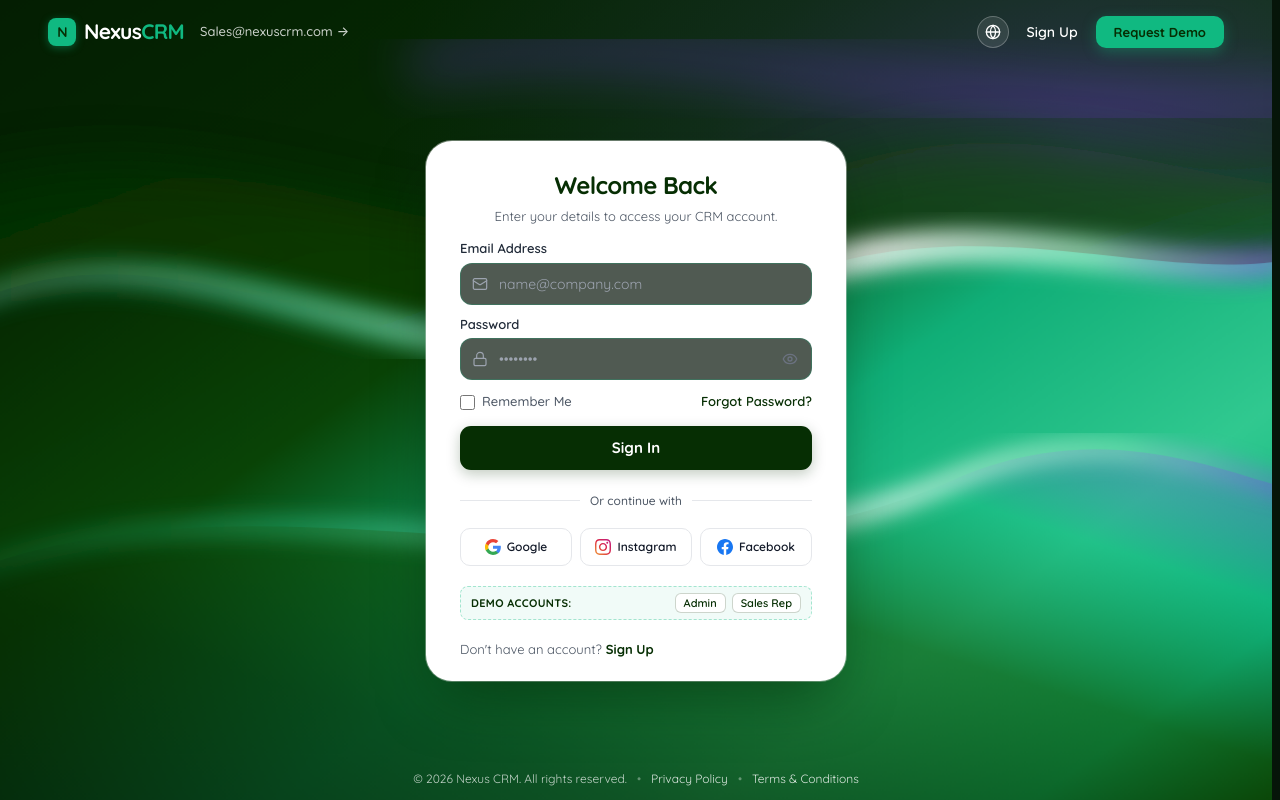
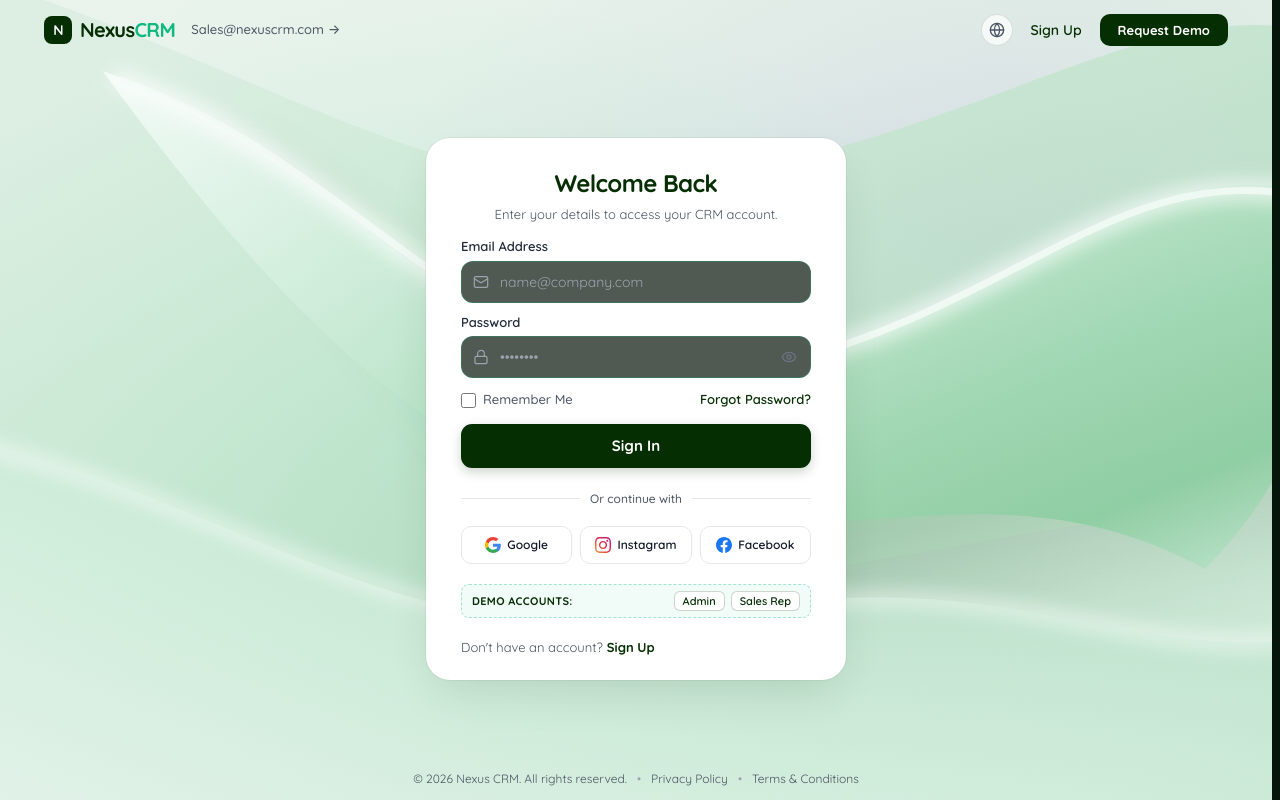
Before and after one commit to sumathi-developer/CRM_App, a React (Vite) app in the folder frontend/: page /login in a window 1280 px wide. Built offline with nearby package versions, Linux system fonts and the light colour scheme.

Commit message:
feat(auth): apply lighter-tone 3D fluid wave ribbon background matching user reference image (#062E03, #10B981, #7C3AED)

```diff
--- a/frontend/src/pages/LoginPage.tsx
+++ b/frontend/src/pages/LoginPage.tsx
@@ -157,157 +157,176 @@ export const LoginPage: React.FC = () => {
 
   return (
     <div className="agent-login-page-root" id="agent-login-screen">
-      {/* 1. DYNAMIC FLUID SILK 3D WAVE BACKGROUND LAYER (INSPIRED BY REFERENCE IMAGE) */}
-      <div className="agent-fluid-wave-bg" aria-hidden="true">
+      {/* 3D Fluid Wave Ribbon Background (inspired by reference image in lighter tone) */}
+      <div className="agent-fluid-backdrop" aria-hidden="true">
         <svg
-          className="agent-fluid-wave-svg"
+          className="agent-fluid-canvas"
           viewBox="0 0 1440 900"
-          fill="none"
+          preserveAspectRatio="xMidYMid slice"
           xmlns="http://www.w3.org/2000/svg"
-          preserveAspectRatio="xMidYMid slice"
         >
           <defs>
-            {/* Base Background Gradient with Primary Forest #062E03 */}
-            <linearGradient id="fluidBg" x1="0%" y1="0%" x2="100%" y2="100%">
-              <stop offset="0%" stopColor="#041E02" />
-              <stop offset="40%" stopColor="#062E03" />
-              <stop offset="75%" stopColor="#0A3C07" />
-              <stop offset="100%" stopColor="#041802" />
+            {/* Base Soft Ambient Gradients */}
+            <linearGradient id="bgBaseGrad" x1="0%" y1="0%" x2="100%" y2="100%">
+              <stop offset="0%" stopColor="#EAF4ED" />
+              <stop offset="45%" stopColor="#E1F0E5" />
+              <stop offset="100%" stopColor="#E8F4EC" />
             </linearGradient>
 
-            {/* Accent Purple Atmospheric Glow (#7C3AED) */}
-            <radialGradient id="purpleAtmosphere" cx="85%" cy="20%" r="65%">
-              <stop offset="0%" stopColor="#7C3AED" stopOpacity="0.32" />
-              <stop offset="45%" stopColor="#7C3AED" stopOpacity="0.1" />
-              <stop offset="85%" stopColor="#7C3AED" stopOpacity="0" />
+            {/* Deep background undulating fold */}
+            <linearGradient id="waveRibbonDeep" x1="15%" y1="10%" x2="85%" y2="90%">
+              <stop offset="0%" stopColor="#D9EDE0" stopOpacity="0.9" />
+              <stop offset="35%" stopColor="#C4E7CE" stopOpacity="0.85" />
+              <stop offset="70%" stopColor="#A9D7B7" stopOpacity="0.75" />
+              <stop offset="100%" stopColor="#CCE9D6" stopOpacity="0.9" />
+            </linearGradient>
+
+            {/* Main 3D Silky Wave Crest & Slopes */}
+            <linearGradient id="waveRibbonMain" x1="0%" y1="0%" x2="100%" y2="100%">
+              <stop offset="0%" stopColor="#F5FCF8" />
+              <stop offset="25%" stopColor="#D8F1E2" />
+              <stop offset="55%" stopColor="#B3E1C2" />
+              <stop offset="85%" stopColor="#8CCDA1" />
+              <stop offset="100%" stopColor="#C5E8D2" />
+            </linearGradient>
+
+            {/* Shadow in the wave valley */}
+            <linearGradient id="waveFoldShadow" x1="30%" y1="0%" x2="70%" y2="100%">
+              <stop offset="0%" stopColor="#062E03" stopOpacity="0.14" />
+              <stop offset="45%" stopColor="#10B981" stopOpacity="0.22" />
+              <stop offset="80%" stopColor="#062E03" stopOpacity="0.08" />
+              <stop offset="100%" stopColor="transparent" stopOpacity="0" />
+            </linearGradient>
+
+            {/* Secondary foreground flowing wave */}
+            <linearGradient id="waveForeGrad" x1="0%" y1="100%" x2="100%" y2="0%">
+              <stop offset="0%" stopColor="#EDF7F1" stopOpacity="0.95" />
+              <stop offset="40%" stopColor="#D5EFE0" stopOpacity="0.85" />
+              <stop offset="75%" stopColor="#BCE3CB" stopOpacity="0.8" />
+              <stop offset="100%" stopColor="#E6F5EC" stopOpacity="0.95" />
+            </linearGradient>
+
+            {/* Subtle Accent Violet Ambient Glow */}
+            <radialGradient id="purpleAura" cx="78%" cy="28%" r="48%">
+              <stop offset="0%" stopColor="#7C3AED" stopOpacity="0.12" />
+              <stop offset="50%" stopColor="#7C3AED" stopOpacity="0.04" />
+              <stop offset="100%" stopColor="#7C3AED" stopOpacity="0" />
             </radialGradient>
 
-            {/* Secondary Emerald Atmosphere Glow (#10B981) */}
-            <radialGradient id="emeraldAtmosphere" cx="20%" cy="80%" r="65%">
-              <stop offset="0%" stopColor="#10B981" stopOpacity="0.36" />
-              <stop offset="50%" stopColor="#062E03" stopOpacity="0.12" />
-              <stop offset="90%" stopColor="#062E03" stopOpacity="0" />
+            {/* Emerald Radial Luster */}
+            <radialGradient id="emeraldLuster" cx="35%" cy="55%" r="55%">
+              <stop offset="0%" stopColor="#10B981" stopOpacity="0.20" />
+              <stop offset="60%" stopColor="#10B981" stopOpacity="0.05" />
+              <stop offset="100%" stopColor="#10B981" stopOpacity="0" />
             </radialGradient>
 
-            {/* Wave 1 - Deep Background Silk Swell */}
-            <linearGradient id="wave1Grad" x1="10%" y1="0%" x2="90%" y2="100%">
-              <stop offset="0%" stopColor="#062E03" stopOpacity="0.95" />
-              <stop offset="40%" stopColor="#0C4F0A" stopOpacity="0.8" />
-              <stop offset="70%" stopColor="#10B981" stopOpacity="0.55" />
-              <stop offset="100%" stopColor="#041E02" stopOpacity="0.9" />
-            </linearGradient>
+            {/* Deep Forest Depth Aura */}
+            <radialGradient id="forestDepth" cx="62%" cy="75%" r="45%">
+              <stop offset="0%" stopColor="#062E03" stopOpacity="0.10" />
+              <stop offset="60%" stopColor="#062E03" stopOpacity="0.02" />
+              <stop offset="100%" stopColor="#062E03" stopOpacity="0" />
+            </radialGradient>
 
-            {/* Wave 2 - Iconic S-Curve Silk Wave (Foreground Prominent Ribbon) */}
-            <linearGradient id="wave2Grad" x1="0%" y1="20%" x2="100%" y2="80%">
-              <stop offset="0%" stopColor="#052802" />
-              <stop offset="25%" stopColor="#094406" />
-              <stop offset="50%" stopColor="#10B981" />
-              <stop offset="72%" stopColor="#34D399" />
-              <stop offset="88%" stopColor="#10B981" />
-              <stop offset="100%" stopColor="#062E03" />
-            </linearGradient>
-
-            {/* Wave 3 - Luminous Crest Highlight Ribbons */}
-            <linearGradient id="crestGrad" x1="0%" y1="0%" x2="100%" y2="0%">
-              <stop offset="0%" stopColor="#10B981" stopOpacity="0.1" />
-              <stop offset="25%" stopColor="#34D399" stopOpacity="0.55" />
-              <stop offset="50%" stopColor="#A7F3D0" stopOpacity="0.9" />
-              <stop offset="65%" stopColor="#FFFFFF" stopOpacity="0.95" />
-              <stop offset="80%" stopColor="#A7F3D0" stopOpacity="0.75" />
-              <stop offset="92%" stopColor="#7C3AED" stopOpacity="0.55" />
-              <stop offset="100%" stopColor="#10B981" stopOpacity="0.1" />
-            </linearGradient>
-
-            {/* Wave 4 - Lower Foreground Rolling Silk Dune */}
-            <linearGradient id="wave4Grad" x1="0%" y1="100%" x2="100%" y2="20%">
-              <stop offset="0%" stopColor="#031601" stopOpacity="0.95" />
-              <stop offset="35%" stopColor="#062E03" stopOpacity="0.85" />
-              <stop offset="65%" stopColor="#0F5A0C" stopOpacity="0.75" />
-              <stop offset="85%" stopColor="#10B981" stopOpacity="0.5" />
-              <stop offset="100%" stopColor="#7C3AED" stopOpacity="0.3" />
-            </linearGradient>
-
-            {/* Soft Silk Diffusion Filters */}
-            <filter id="silkBlur" x="-20%" y="-20%" width="140%" height="140%">
+            {/* Soft Gaussian blur filters for fluid depth */}
+            <filter id="softRibbonBlur" x="-20%" y="-20%" width="140%" height="140%">
               <feGaussianBlur stdDeviation="30" />
             </filter>
-            <filter id="gentleSilkBlur" x="-10%" y="-10%" width="120%" height="120%">
-              <feGaussianBlur stdDeviation="12" />
+            <filter id="crestGlowBlur" x="-20%" y="-20%" width="140%" height="140%">
+              <feGaussianBlur stdDeviation="10" />
             </filter>
           </defs>
 
-          {/* Base Backdrop Canvas */}
-          <rect width="100%" height="100%" fill="url(#fluidBg)" />
-          <rect width="100%" height="100%" fill="url(#purpleAtmosphere)" />
-          <rect width="100%" height="100%" fill="url(#emeraldAtmosphere)" />
+          {/* 1. Base Gradient Canvas */}
+          <rect width="1440" height="900" fill="url(#bgBaseGrad)" />
 
-          {/* Wave Layer 1: Ambient Deep Background Curve */}
+          {/* 2. Ambient Lighting Auras */}
+          <rect width="1440" height="900" fill="url(#emeraldLuster)" />
+          <rect width="1440" height="900" fill="url(#purpleAura)" />
+          <rect width="1440" height="900" fill="url(#forestDepth)" />
+
+          {/* 3. Upper Background Soft Wave */}
           <path
-            d="M-100 240 C 260 80, 520 380, 880 220 C 1180 80, 1420 280, 1600 200 L 1600 950 L -100 950 Z"
-            fill="url(#wave1Grad)"
-            filter="url(#silkBlur)"
+            d="M -100, -50
+               C 350, 80 500, 260 850, 190
+               C 1180, 120 1350, -40 1550, 60
+               L 1550, 950 L -100, 950 Z"
+            fill="url(#waveRibbonDeep)"
             opacity="0.85"
           />
 
-          {/* Wave Layer 2: Main Flowing Liquid Silk S-Curve Wave */}
+          {/* 4. Deep Shadow Valley Fold */}
           <path
-            d="M -80 380 C 220 180, 480 520, 840 340 C 1120 200, 1360 380, 1550 260 L 1550 950 L -80 950 Z"
-            fill="url(#wave2Grad)"
+            d="M 250, 160
+               C 480, 260 620, 560 920, 480
+               C 1200, 400 1320, 240 1550, 310
+               L 1550, 720
+               C 1300, 660 1100, 780 820, 680
+               C 540, 580 420, 320 250, 160 Z"
+            fill="url(#waveFoldShadow)"
+            filter="url(#softRibbonBlur)"
+          />
+
+          {/* 5. Main Sweeping 3D Fluid Ribbon Wave */}
+          <path
+            d="M 120, 80
+               C 420, 180 560, 490 880, 410
+               C 1160, 340 1280, 160 1500, 220
+               C 1520, 360 1480, 520 1360, 640
+               C 1140, 520 960, 620 740, 580
+               C 490, 530 310, 340 120, 80 Z"
+            fill="url(#waveRibbonMain)"
             opacity="0.9"
           />
 
-          {/* Wave Layer 3: Highlight Silk Crest on the Ridge */}
+          {/* 6. Ribbon Crest Specular Highlight Line (Silky wave spine) */}
           <path
-            d="M -80 380 C 220 180, 480 520, 840 340 C 1120 200, 1360 380, 1550 260"
+            d="M 140, 90
+               C 430, 190 570, 480 880, 410
+               C 1160, 340 1270, 170 1490, 225"
+            stroke="#FFFFFF"
+            strokeWidth="24"
+            strokeLinecap="round"
+            opacity="0.65"
+            filter="url(#crestGlowBlur)"
             fill="none"
-            stroke="url(#crestGrad)"
-            strokeWidth="38"
-            strokeLinecap="round"
-            filter="url(#gentleSilkBlur)"
-            opacity="0.85"
           />
           <path
-            d="M -80 380 C 220 180, 480 520, 840 340 C 1120 200, 1360 380, 1550 260"
+            d="M 140, 90
+               C 430, 190 570, 480 880, 410
+               C 1160, 340 1270, 170 1490, 225"
+            stroke="#F6FCF8"
+            strokeWidth="8"
+            strokeLinecap="round"
+            opacity="0.8"
             fill="none"
-            stroke="#FFFFFF"
-            strokeWidth="6"
-            strokeLinecap="round"
-            filter="url(#gentleSilkBlur)"
-            opacity="0.55"
           />
 
-          {/* Wave Layer 4: Upper Violet Accent Ribbon Flow (#7C3AED) */}
+          {/* 7. Lower Foreground Flowing Wave */}
           <path
-            d="M 480 80 C 820 20, 1140 180, 1550 110"
-            fill="none"
-            stroke="#7C3AED"
-            strokeWidth="32"
-            strokeLinecap="round"
-            filter="url(#silkBlur)"
-            opacity="0.4"
+            d="M -100, 480
+               C 260, 540 450, 760 820, 690
+               C 1150, 620 1320, 780 1550, 700
+               L 1550, 980 L -100, 980 Z"
+            fill="url(#waveForeGrad)"
+            opacity="0.92"
           />
 
-          {/* Wave Layer 5: Lower Foreground Silky Dune */}
+          {/* 8. Lower Wave Crest Highlight */}
           <path
-            d="M -100 680 C 280 480, 680 720, 1080 540 C 1320 440, 1480 620, 1600 560 L 1600 950 L -100 950 Z"
-            fill="url(#wave4Grad)"
-            opacity="0.88"
-          />
-
-          {/* Wave Layer 6: Lower Dune Crest Glow */}
-          <path
-            d="M -100 680 C 280 480, 680 720, 1080 540 C 1320 440, 1480 620, 1600 560"
+            d="M -80, 490
+               C 270, 550 460, 755 820, 690
+               C 1150, 625 1320, 775 1540, 705"
+            stroke="#FFFFFF"
+            strokeWidth="16"
+            strokeLinecap="round"
+            opacity="0.55"
+            filter="url(#crestGlowBlur)"
             fill="none"
-            stroke="url(#crestGrad)"
-            strokeWidth="24"
-            strokeLinecap="round"
-            filter="url(#gentleSilkBlur)"
-            opacity="0.7"
           />
         </svg>
       </div>
 
-      {/* 2. TOP COMPACT HEADER */}
+      {/* 1. TOP COMPACT HEADER */}
       <header className="agent-top-navbar" role="banner">
         <div className="agent-brand-group">
           <Link to="/login" className="agent-brand-logo" title="Nexus CRM Home">
@@ -353,11 +372,11 @@ export const LoginPage: React.FC = () => {
         </div>
       </header>
 
-      {/* 3. CENTRAL HERO STAGE WITH FLOATING CARD */}
+      {/* 2. CENTRAL HERO STAGE WITH FLOATING CARD */}
       <div className="agent-stage-viewport">
         {/* Central White Login Card */}
         <div className="agent-login-card" role="region" aria-labelledby="agent-login-title">
-          {/* Heading & Supporting Text */}
+          {/* 1. Heading & Supporting Text */}
           <h1 className="agent-card-title" id="agent-login-title">
             Welcome Back
           </h1>
@@ -387,7 +406,7 @@ export const LoginPage: React.FC = () => {
             className="agent-login-form"
             id="agent-login-form"
           >
-            {/* Email Address Input */}
+            {/* 2. Email Address Input */}
             <div className="agent-field-wrap">
               <label htmlFor="agent-email-input" className="agent-field-label">
                 Email Address
@@ -418,7 +437,7 @@ export const LoginPage: React.FC = () => {
               )}
             </div>
 
-            {/* Password Input */}
+            {/* 3. Password Input */}
             <div className="agent-field-wrap">
               <label htmlFor="agent-password-input" className="agent-field-label">
                 Password
@@ -458,7 +477,7 @@ export const LoginPage: React.FC = () => {
               )}
             </div>
 
-            {/* Remember Me and Forgot Password */}
+            {/* 4. Remember Me and Forgot Password */}
             <div className="agent-remember-forgot-row">
               <label className="agent-remember-label">
                 <input
@@ -475,7 +494,7 @@ export const LoginPage: React.FC = () => {
               </Link>
             </div>
 
-            {/* Sign In Button */}
+            {/* 5. Sign In Button */}
             <button
               type="submit"
               className="agent-signin-btn"
@@ -492,7 +511,7 @@ export const LoginPage: React.FC = () => {
               )}
             </button>
 
-            {/* Social Login Section (Google, Instagram, Facebook in 1 horizontal row) */}
+            {/* 6. Social Login Section (Google, Instagram, Facebook in 1 horizontal row) */}
             <div className="agent-or-divider">
               <span>Or continue with</span>
             </div>
@@ -555,7 +574,7 @@ export const LoginPage: React.FC = () => {
               </div>
             </div>
 
-            {/* Registration Link */}
+            {/* 7. Registration Link */}
             <div className="agent-request-now-row">
               <span>Don't have an account?</span>
               <Link to="/register" className="agent-request-now-link">
@@ -566,7 +585,7 @@ export const LoginPage: React.FC = () => {
         </div>
       </div>
 
-      {/* 4. PAGE FOOTER */}
+      {/* 3. PAGE FOOTER */}
       <footer className="agent-page-footer" role="contentinfo">
         <span>© 2026 Nexus CRM. All rights reserved.</span>
         <span className="agent-footer-divider">•</span>
--- a/frontend/src/styles/auth.css
+++ b/frontend/src/styles/auth.css
@@ -1167,11 +1167,16 @@
 
 
 /* ==========================================================================
-   CRM LOGIN PAGE – FLUID SILK 3D WAVE BACKGROUND
-   Colors:
-   - Primary:   #062E03 (Deep Forest Green)
-   - Secondary: #10B981 (Emerald Green)
-   - Accent:    #7C3AED (Purple)
+   CRM LOGIN PAGE – PREMIUM FLUID WAVE SAAS UI
+   Brand Color Palette:
+   - Primary:    #062E03 (Deep Forest Green)
+   - Secondary:  #10B981 (Emerald Green)
+   - Accent:     #7C3AED (Purple)
+   - Background: #EAF4ED (Lighter Tone Green Canvas)
+   - Card:       #FFFFFF (Pure Crisp White)
+   - Text Main:  #111827 (Dark Charcoal)
+   - Text Muted: #4B5563 (Slate Grey)
+   - Border:     #E5E7EB (Subtle Light Grey)
    ========================================================================== */
 
 .agent-login-page-root {
@@ -1179,7 +1184,7 @@
   --agent-primary-hover: #0F530A;
   --agent-secondary: #10B981;
   --agent-accent: #7C3AED;
-  --agent-bg: #062E03;
+  --agent-bg: #EAF4ED;
   --agent-card-bg: #FFFFFF;
   --agent-text-main: #111827;
   --agent-text-muted: #4B5563;
@@ -1189,7 +1194,7 @@
   height: 100vh;
   max-height: 100vh;
   width: 100%;
-  background-color: var(--agent-primary, #062E03);
+  background-color: var(--agent-bg, #EAF4ED);
   display: flex;
   flex-direction: column;
   justify-content: space-between;
@@ -1199,42 +1204,28 @@
   font-family: var(--font-sans, -apple-system, BlinkMacSystemFont, 'Segoe UI', Roboto, sans-serif);
 }
 
-/* 1. Fluid Silk Wave Background Container */
-.agent-fluid-wave-bg {
+/* 3D Fluid Ribbon Wave Backdrop (Inspired by reference image) */
+.agent-fluid-backdrop {
   position: absolute;
   inset: 0;
   width: 100%;
   height: 100%;
   overflow: hidden;
+  pointer-events: none;
   z-index: 1;
-  pointer-events: none;
-}
-
-.agent-fluid-wave-svg {
+}
+
+.agent-fluid-canvas {
   width: 100%;
   height: 100%;
   object-fit: cover;
   display: block;
-  transform-origin: center center;
-  animation: fluidWaveBreathe 22s ease-in-out infinite alternate;
-}
-
-@keyframes fluidWaveBreathe {
-  0% {
-    transform: scale(1) translateY(0);
-  }
-  50% {
-    transform: scale(1.025) translateY(-8px);
-  }
-  100% {
-    transform: scale(1.05) translateY(-4px);
-  }
-}
-
-/* 2. Compact Header */
+}
+
+/* 1. Compact Header */
 .agent-top-navbar {
   width: 100%;
-  padding: 16px 48px;
+  padding: 14px 44px;
   display: flex;
   align-items: center;
   justify-content: space-between;
@@ -1250,10 +1241,10 @@
 }
 
 .agent-brand-logo {
-  font-size: 1.3125rem;
+  font-size: 1.25rem;
   font-weight: 800;
   letter-spacing: -0.03em;
-  color: #FFFFFF;
+  color: var(--agent-text-main, #111827);
   text-decoration: none;
   display: inline-flex;
   align-items: center;
@@ -1263,21 +1254,20 @@
 .agent-brand-logo-mark {
   width: 28px;
   height: 28px;
-  background: var(--agent-secondary, #10B981);
+  background: var(--agent-primary, #062E03);
   border-radius: 8px;
   display: inline-flex;
   align-items: center;
   justify-content: center;
-  color: #062E03;
+  color: #FFFFFF;
   font-size: 14px;
   font-weight: 900;
-  box-shadow: 0 2px 8px rgba(16, 185, 129, 0.4);
 }
 
 .agent-brand-name {
-  font-size: 1.3125rem;
+  font-size: 1.25rem;
   font-weight: 800;
-  color: #FFFFFF;
+  color: var(--agent-primary, #062E03);
   letter-spacing: -0.03em;
 }
 
@@ -1288,7 +1278,7 @@
 .agent-brand-contact-link {
   font-size: 0.8125rem;
   font-weight: 500;
-  color: rgba(255, 255, 255, 0.8);
+  color: var(--agent-text-muted, #4B5563);
   display: inline-flex;
   align-items: center;
   gap: 4px;
@@ -1297,7 +1287,7 @@
 }
 
 .agent-brand-contact-link:hover {
-  color: var(--agent-secondary, #10B981);
+  color: var(--agent-primary, #062E03);
 }
 
 .agent-navbar-actions {
@@ -1313,24 +1303,24 @@
   width: 32px;
   height: 32px;
   border-radius: 50%;
-  border: 1px solid rgba(255, 255, 255, 0.25);
-  background: rgba(255, 255, 255, 0.1);
-  color: #FFFFFF;
+  border: 1.5px solid rgba(6, 46, 3, 0.12);
+  background: rgba(255, 255, 255, 0.7);
+  backdrop-filter: blur(8px);
+  color: var(--agent-text-muted, #4B5563);
   cursor: pointer;
   transition: all 0.15s ease;
-  backdrop-filter: blur(8px);
 }
 
 .agent-globe-btn:hover {
-  border-color: var(--agent-secondary, #10B981);
-  color: var(--agent-secondary, #10B981);
-  background: rgba(16, 185, 129, 0.15);
+  border-color: var(--agent-primary, #062E03);
+  color: var(--agent-primary, #062E03);
+  background: #FFFFFF;
 }
 
 .agent-nav-signup-link {
   font-size: 0.875rem;
   font-weight: 600;
-  color: #FFFFFF;
+  color: var(--agent-primary, #062E03);
   text-decoration: none;
   transition: color 0.15s ease;
 }
@@ -1342,8 +1332,8 @@
 .agent-request-demo-btn {
   padding: 8px 18px;
   border-radius: 10px;
-  background: var(--agent-secondary, #10B981);
-  color: #062E03;
+  background: var(--agent-primary, #062E03);
+  color: #FFFFFF;
   font-size: 0.8125rem;
   font-weight: 700;
   border: none;
@@ -1353,17 +1343,15 @@
   display: inline-flex;
   align-items: center;
   justify-content: center;
-  box-shadow: 0 4px 14px rgba(16, 185, 129, 0.35);
 }
 
 .agent-request-demo-btn:hover {
-  background: var(--agent-accent, #7C3AED);
-  color: #FFFFFF;
+  background: var(--agent-primary-hover, #0F530A);
   transform: translateY(-1px);
-  box-shadow: 0 6px 18px rgba(124, 58, 237, 0.45);
-}
-
-/* 3. Central Hero Stage */
+  box-shadow: 0 4px 12px rgba(6, 46, 3, 0.2);
+}
+
+/* 2. Central Hero Stage */
 .agent-stage-viewport {
   position: relative;
   flex: 1;
@@ -1375,18 +1363,19 @@
   padding: 8px 24px;
   box-sizing: border-box;
   min-height: 0;
-  z-index: 5;
-}
-
-/* 4. Centered White Login Card */
+  z-index: 10;
+}
+
+/* 3. Centered Login Card – Pure White Contrast */
 .agent-login-card {
   position: relative;
   width: 100%;
   max-width: 420px;
   background: var(--agent-card-bg, #FFFFFF);
-  border-radius: 26px;
+  border-radius: 24px;
   padding: 26px 34px 22px;
-  box-shadow: 0 25px 60px -15px rgba(4, 30, 2, 0.5), 0 0 0 1px rgba(255, 255, 255, 0.4);
+  box-shadow: 0 20px 45px -10px rgba(6, 46, 3, 0.12), 0 0 0 1px rgba(6, 46, 3, 0.05);
+  border: 1px solid rgba(255, 255, 255, 0.8);
   z-index: 10;
   box-sizing: border-box;
   text-align: center;
@@ -1535,7 +1524,7 @@
   margin-top: 1px;
 }
 
-/* Remember Me & Forgot Password Row */
+/* 4. Remember Me and Forgot Password */
 .agent-remember-forgot-row {
   display: flex;
   align-items: center;
@@ -1575,7 +1564,7 @@
   text-decoration: underline;
 }
 
-/* Primary Sign In Button */
+/* 5. Primary Sign In Button */
 .agent-signin-btn {
   width: 100%;
   height: 44px;
@@ -1591,14 +1580,14 @@
   align-items: center;
   justify-content: center;
   gap: 8px;
-  box-shadow: 0 4px 14px rgba(6, 46, 3, 0.25);
+  box-shadow: 0 4px 12px rgba(6, 46, 3, 0.2);
   margin-top: 2px;
 }
 
 .agent-signin-btn:hover:not(:disabled) {
   background: var(--agent-primary-hover, #0F530A);
   transform: translateY(-1px);
-  box-shadow: 0 6px 16px rgba(6, 46, 3, 0.35);
+  box-shadow: 0 6px 16px rgba(6, 46, 3, 0.28);
 }
 
 .agent-signin-btn:active:not(:disabled) {
@@ -1626,7 +1615,7 @@
   }
 }
 
-/* Social Separator ("Or continue with") */
+/* 6. Social Separator ("Or continue with") */
 .agent-or-divider {
   display: flex;
   align-items: center;
@@ -1728,7 +1717,7 @@
   color: var(--agent-secondary, #10B981);
 }
 
-/* Registration Link ("Don't have an account? Sign Up") */
+/* 7. Registration Link ("Don't have an account? Sign Up") */
 .agent-request-now-row {
   margin-top: 10px;
   font-size: 0.8125rem;
@@ -1748,12 +1737,12 @@
   text-decoration: underline;
 }
 
-/* 5. Compact Footer */
+/* 8. Compact Footer */
 .agent-page-footer {
   padding: 12px 24px;
   text-align: center;
   font-size: 0.75rem;
-  color: rgba(255, 255, 255, 0.75);
+  color: var(--agent-text-muted, #4B5563);
   z-index: 10;
   position: relative;
   display: flex;
@@ -1764,17 +1753,17 @@
 }
 
 .agent-footer-divider {
-  color: rgba(255, 255, 255, 0.35);
+  color: #9CA3AF;
 }
 
 .agent-footer-link {
-  color: rgba(255, 255, 255, 0.85);
+  color: var(--agent-text-muted, #4B5563);
   text-decoration: none;
   transition: color 0.15s ease;
 }
 
 .agent-footer-link:hover {
-  color: var(--agent-secondary, #10B981);
+  color: var(--agent-primary, #062E03);
   text-decoration: underline;
 }
 
@@ -1800,7 +1789,7 @@
 
   .agent-login-card {
     padding: 24px 18px 20px;
-    border-radius: 20px;
+    border-radius: 18px;
     max-width: 100%;
   }
 
```
